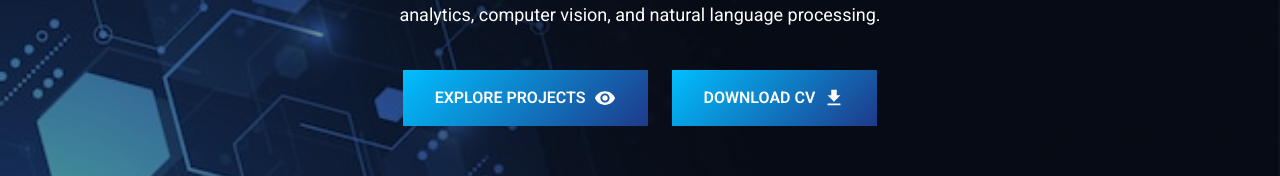
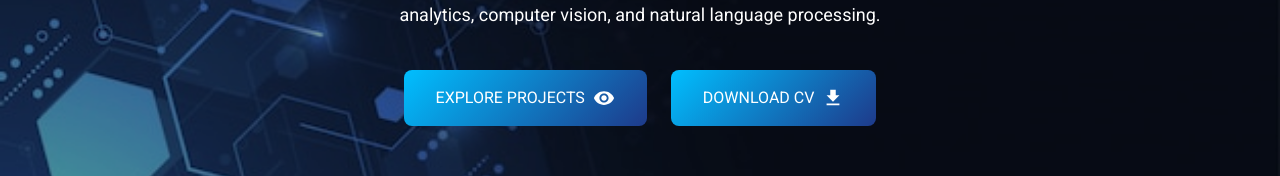
Before and after one commit to alymehroz512/AIML-PORTFOLIO-2, a React (Vite) app: page / in a window 1280 px wide. Shown: the part 483-659 px from the top of the page. Built offline with nearby package versions, Linux system fonts and the light colour scheme.

Commit message:
Border radius for home page added

```diff
--- a/src/styles/Home.css
+++ b/src/styles/Home.css
@@ -4,6 +4,8 @@
   --neon: #00BFFF; /* Deep Sky Blue for tech harmony */
   --text: #ffffff;
   --gradient: linear-gradient(135deg, var(--neon), #1E3A8A); /* Blue gradient for buttons */
+  --border-radius-sm: 6px; /* For small screens/mobile */
+  --border-radius-md: 8px; /* For large screens/desktop - recommended update for softer feel */
 }
 
 /* 🌌 Hero Section */
@@ -103,7 +105,7 @@
   font-weight: 400; /* Lighter body in Roboto */
 }
 
-/* 🎯 Buttons - Now with gradient */
+/* 🎯 Buttons - Now with gradient and responsive border-radius */
 .hero-buttons {
   display: flex;
   justify-content: center; /* Center buttons */
@@ -126,8 +128,9 @@
   gap: 0.5rem;
   text-decoration: none;
   transition: transform 0.3s ease, box-shadow 0.3s ease, background 0.3s ease;
-  font-weight: 600;
   overflow: hidden;
+  cursor: none;
+  border-radius: var(--border-radius-md); /* Updated to use CSS var for large screens (8px default) */
   font-family: inherit; /* Inherit Roboto for buttons */
 }
 
@@ -176,7 +179,7 @@
   transform: translateX(6px); /* More slide */
 }
 
-/* 📱 Responsive Scaling */
+/* 📱 Responsive Scaling - Updated for border-radius on small/large screens */
 @media (max-width: 1024px) {
   .hero-heading {
     font-size: 60px;
@@ -192,6 +195,7 @@
   .hero-button {
     font-size: 15px;
     padding: 14px 28px;
+    border-radius: var(--border-radius-md); /* Keep 8px for mid-large screens */
   }
 }
 
@@ -214,6 +218,7 @@
   .hero-button {
     font-size: 14px;
     padding: 12px 24px;
+    border-radius: var(--border-radius-sm); /* Switch to 6px for tablets/smaller */
   }
   .icon {
     width: 18px;
@@ -242,6 +247,7 @@
     padding: 12px 20px;
     width: 100%;
     max-width: 250px;
+    border-radius: var(--border-radius-sm); /* 6px for mobile - tighter for touch targets */
   }
   .icon {
     width: 16px;
@@ -262,6 +268,7 @@
   .hero-button {
     font-size: 12px;
     padding: 10px 18px;
+    border-radius: var(--border-radius-sm); /* Consistent 6px on very small */
   }
   .icon {
     width: 14px;
@@ -282,9 +289,17 @@
   .hero-button {
     font-size: 11px;
     padding: 8px 16px;
+    border-radius: var(--border-radius-sm); /* 6px for tiniest screens */
   }
   .icon {
     width: 12px;
     height: 12px;
   }
 }
+
+/* Large screens (above 1024px) - No extra media query needed; defaults to 8px */
+@media (min-width: 1025px) {
+  .hero-button {
+    border-radius: var(--border-radius-md); /* Explicit 8px for large desktops */
+  }
+}
```
